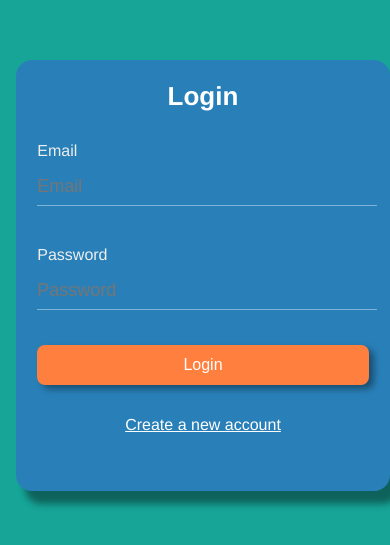
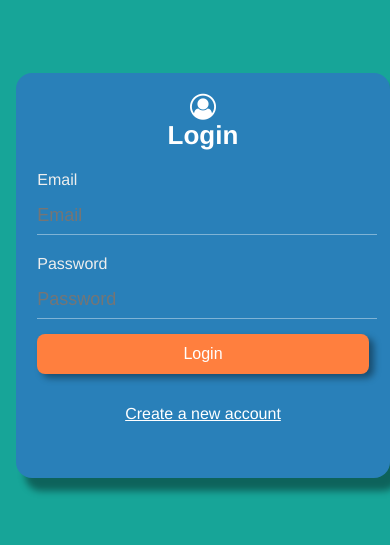
Before and after one commit to prateek951/a5-register-and-login-form, an Angular app in the folder logreg/: page /login in a window 390 px wide. Shown: the part 155-700 px from the top of the page. Built offline with nearby package versions, Linux system fonts and the light colour scheme.

Commit message:
end of the css

```diff
--- a/logreg/src/app/login/login.component.html
+++ b/logreg/src/app/login/login.component.html
@@ -1,7 +1,9 @@
 <div class="login-form-container">
     <div class="form-container">
             <form autocomplete="false" class="form login-form">
-                <h4>Login</h4>
+                <h4 class="form-header">Login
+                    <i class="fa fa-user-circle-o" aria-hidden="true"></i>
+                </h4>
                 <div class="control">
                     <label for="email">Email</label>
                     <input id="email" type="email" placeholder="Email" required>
--- a/logreg/src/app/register/register.component.html
+++ b/logreg/src/app/register/register.component.html
@@ -1,7 +1,9 @@
 <div class="register-form-container">
     <div class="form-container">
             <form autocomplete="false" class="form login-form">
-                <h4>Register</h4>
+                <h4 class="form-header">Register
+                    <i class="fa fa-sign-in" aria-hidden="true"></i>
+                </h4>
                 <div class="control">
                     <label for="name">Name</label>
                     <input type="text" placeholder="Name" id="name" required>
--- a/logreg/src/styles.css
+++ b/logreg/src/styles.css
@@ -39,6 +39,16 @@
     box-shadow: 9px 13px 7px 0px rgba(0,0,0,0.4);
     border: 1px solid transparent;
     border-radius: 1.6rem;
+}
+
+.form>.form-header{
+    display: flex;
+    width: 100%;
+    flex-direction: column-reverse;
+    align-items:center;
+    font-size: 3.2rem;
+    margin-bottom: 0.6rem;
+    align-self: center;
 }
 
 .form > h4{
@@ -88,6 +98,7 @@
     transition: all 0.3s ease-in-out;
     margin-top: -1rem;
     margin-bottom: 1.5rem;
+    cursor: pointer;
 }
 
 .control>.btn:hover{
@@ -113,6 +124,9 @@
     border-bottom: 1.5px solid hsla(20, 100%, 91%, 1);
 }
 
+.fa {
+    vertical-align: bottom;
+}
 
 @media(max-width:490px){
     .form{
@@ -124,7 +138,18 @@
         margin-top: 0;
         margin-bottom: 1rem;
     }
+    .form>.form-header{
+        font-size: 2.6rem;
+        margin-top: 0;
+        margin-bottom: 1rem;
+    }
+    .control {
+        margin: 1rem 0;
+    }
     .control>.btn {
         margin-top: -0.5rem;
     }
+    .alter-way {
+        padding-bottom: 0.8rem;
+    }
 }
```
